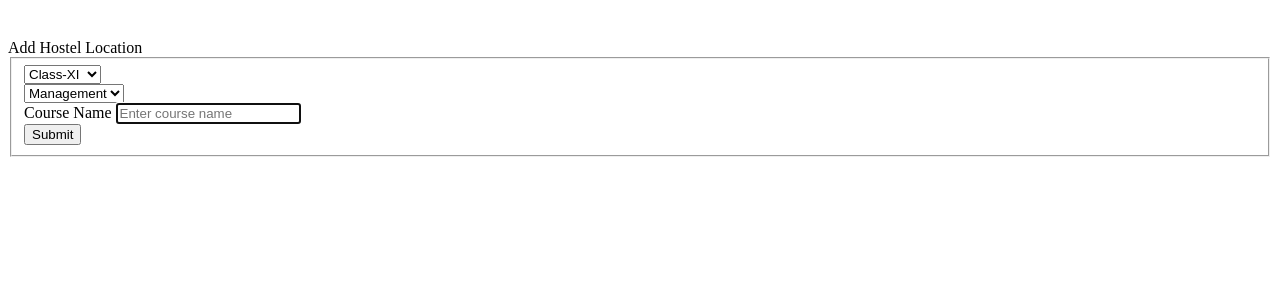
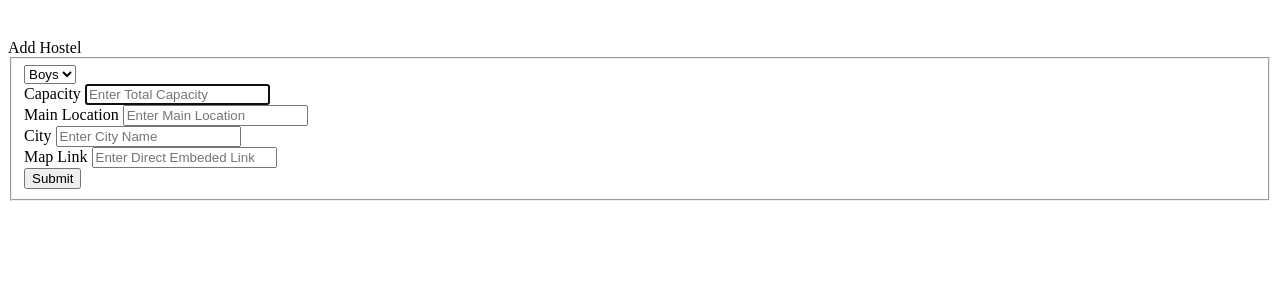
Before and after one commit to bemiriq/schoolsystem, a PHP site: the page made by application/views/admin/addHostel.php in a window 1280 px wide. Shown: the top 300 px of the page. Run offline with PHP 8.4, Linux system fonts and the light colour scheme; the template is opened without the code that fills it, so the values that code supplies are empty.

Commit message:
Hostel
Added Hostel Management with link provided !!

```diff
--- a/application/controllers/School.php
+++ b/application/controllers/School.php
@@ -392,7 +392,7 @@ class School extends CI_Controller {
 			redirect("school/viewHostel");
 		}
 
-		if(@$_POST['update_Hostel'])
+		if(@$_POST['update_hostel'])
 		{
 			$data = $_POST['post'];
 			$this->posthostel->update($data,$id);
@@ -443,7 +443,7 @@ class School extends CI_Controller {
 	{
 		$id = $this->uri->segment(3);
 		$this->posthostel->delete($id);
-		$this->session->set_flashdata('message',"Hostel location deleted successfully");
+		$this->session->set_flashdata('message',"Hostel deleted successfully");
 		redirect("school/viewHostel");
 	}
 
--- a/application/views/admin/addHostel.php
+++ b/application/views/admin/addHostel.php
@@ -18,25 +18,31 @@
             <br>
             <div class="login-panel panel panel-default">
 
-                <div class="panel-heading">Add Hostel Location</div>
+                <div class="panel-heading">Add Hostel</div>
                 <div class="panel-body">
                     <form action="" method="post">
                         <fieldset>
                             <div class="form-group">
-                                <select class="form-control" name="post[year]">
-                                  <option>Class-XI</option>
-                                  <option>Class-XII</option>
+                                <select class="form-control" name="post[gender]">
+                                  <option>Boys</option>
+                                  <option>Girls</option>
                                 </select>
                             </div>
                             <div class="form-group">
-                                <select class="form-control" name="post[faculty]">
-                                  <option>Management</option>
-                                  <option>Science</option>
-                                </select>
+                                <label for="exampleInputName2">Capacity</label>
+                                <input class="form-control" placeholder="Enter Total Capacity" name="post[capacity]" type="text" autofocus="" required>
                             </div>
                             <div class="form-group">
-                                <label for="exampleInputName2">Course Name</label>
-                                <input class="form-control" placeholder="Enter course name" name="post[course_name]" type="text" autofocus="">
+                                <label for="exampleInputName2">Main Location</label>
+                                <input class="form-control" placeholder="Enter Main Location" name="post[mlocation]" type="text" autofocus="" required>
+                            </div>
+                            <div class="form-group">
+                                <label for="exampleInputName2">City</label>
+                                <input class="form-control" placeholder="Enter City Name" name="post[city]" type="text" autofocus="" required>
+                            </div>
+                            <div class="form-group">
+                                <label for="exampleInputName2">Map Link</label>
+                                <input class="form-control" placeholder="Enter Direct Embeded Link" name="post[embededMap]" type="text" autofocus="" required>
                             </div>
                             <input class="btn btn-lg btn-primary btn-block" name="add_hostel" type="submit" value="Submit"/>
 
```
Also changed, not shown: application/views/admin/adminHeader.php (+12 -0 lines), application/views/admin/editHostel.php (added, +88 -0 lines), application/views/admin/viewHostel.php (added, +54 -0 lines).
